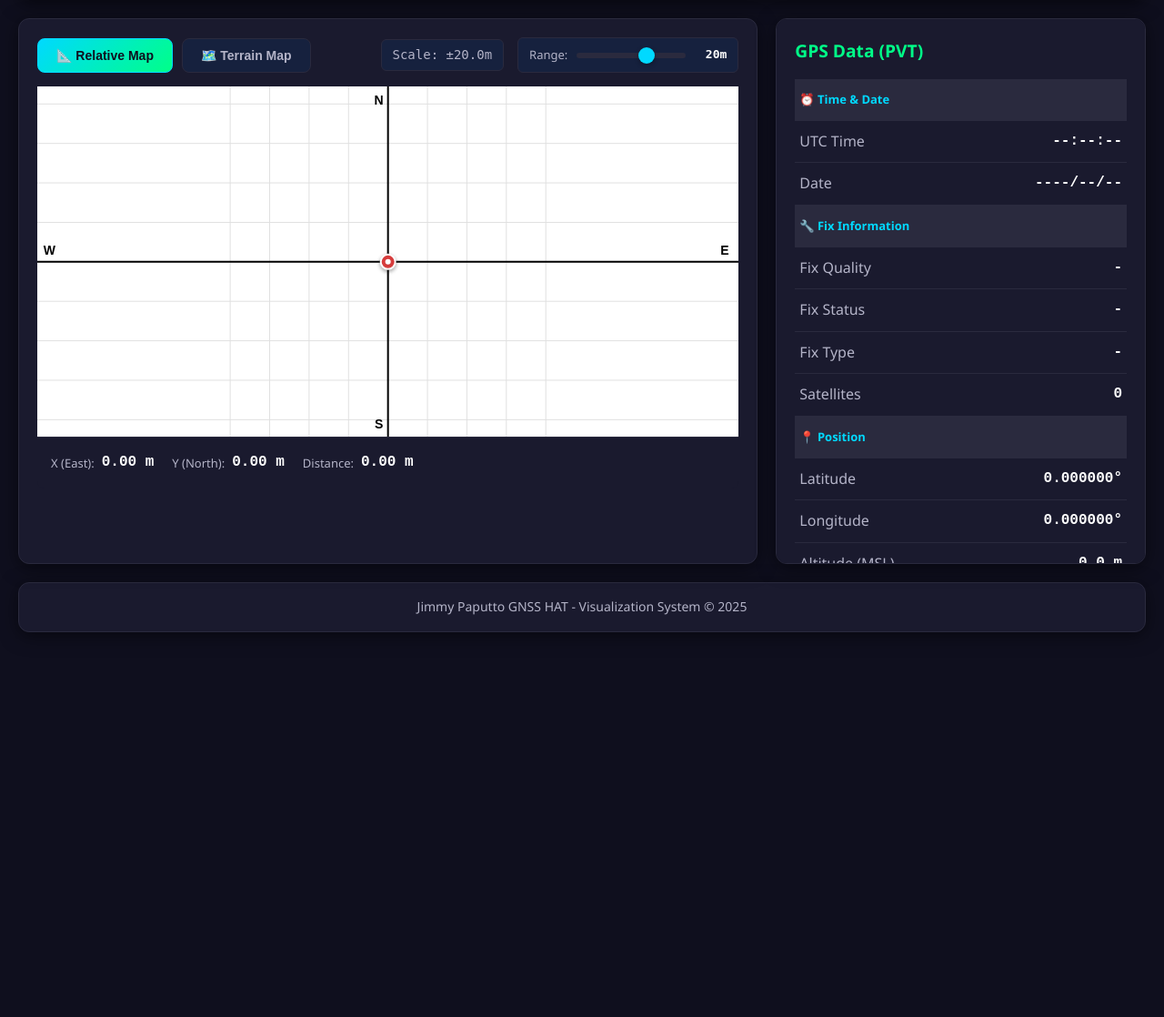
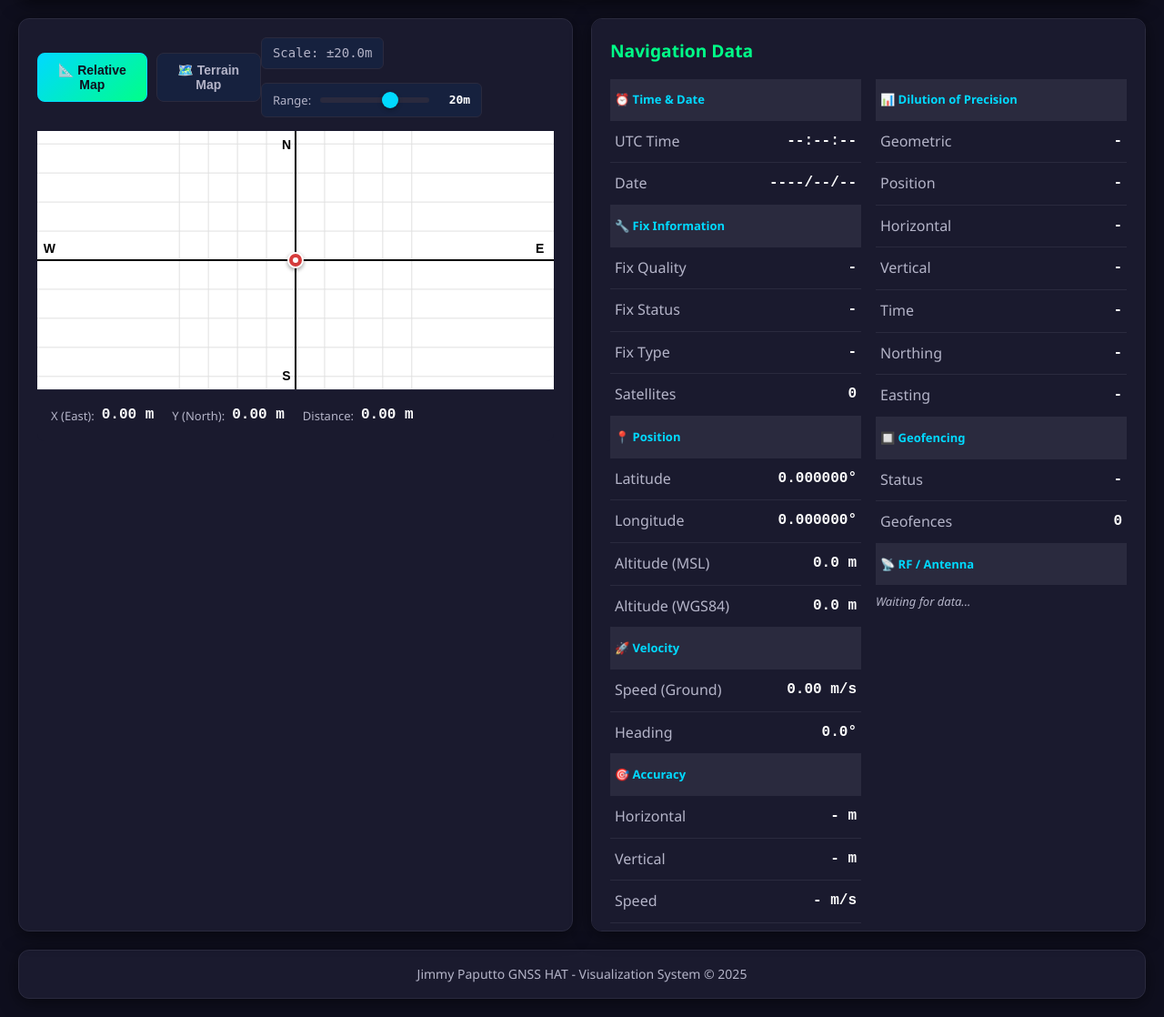
Before and after one commit to jimmypaputto/GnssHat, a Flask app: page / in a window 1280 px wide. Shown: the part 113-1231 px from the top of the page at 91% size. Before the commit the page ends 808 px from the top, so only its background shows below. Run offline with Flask 3, Linux system fonts and the light colour scheme; parts of the project's set-up code (start-up, migrations or seed data) failed here and were passed over; some libraries are stand-ins or nearby versions.

Commit message:
add full navigation data to frontend

```diff
--- a/examples/Visualization/app.py
+++ b/examples/Visualization/app.py
@@ -215,9 +215,10 @@
     if pvt.date and pvt.date.valid:
         date = f"{pvt.date.year:04d}-{pvt.date.month:02d}-{pvt.date.day:02d}"
 
-    return {
+    pvt_data = {
         'latitude': float(pvt.latitude),
         'longitude': float(pvt.longitude),
+        'altitude': float(pvt.altitude),
         'altitude_msl': float(pvt.altitude_msl),
         'speed_over_ground': float(pvt.speed_over_ground),
         'heading': float(pvt.heading),
@@ -232,6 +233,75 @@
         'vertical_accuracy': float(pvt.vertical_accuracy),
         'speed_accuracy': float(pvt.speed_accuracy),
         'heading_accuracy': float(pvt.heading_accuracy),
+    }
+
+    return pvt_data
+
+
+def nav_to_full_data(nav):
+    """Serialize full Navigation object (DOP, Geofencing, RF Blocks) for native mode"""
+    from jimmypaputto import gnsshat
+
+    dop = nav.dop
+    dop_data = {
+        'geometric': float(dop.geometric),
+        'position': float(dop.position),
+        'time': float(dop.time),
+        'vertical': float(dop.vertical),
+        'horizontal': float(dop.horizontal),
+        'northing': float(dop.northing),
+        'easting': float(dop.easting),
+    }
+
+    geofencing_nav = nav.geofencing.nav
+    geofencing_status_map = {
+        int(gnsshat.GeofencingStatus.NOT_AVAILABLE): "Not Available",
+        int(gnsshat.GeofencingStatus.ACTIVE): "Active",
+    }
+    geofencing_data = {
+        'status': geofencing_status_map.get(geofencing_nav.status, "Unknown"),
+        'number_of_geofences': int(geofencing_nav.number_of_geofences),
+    }
+
+    jamming_map = {
+        int(gnsshat.JammingState.UNKNOWN): "Unknown",
+        int(gnsshat.JammingState.OK_NO_SIGNIFICANT_JAMMING): "OK",
+        int(gnsshat.JammingState.WARNING_INTERFERENCE_VISIBLE_BUT_FIX_OK): "Warning",
+        int(gnsshat.JammingState.CRITICAL_INTERFERENCE_VISIBLE_AND_NO_FIX): "Critical",
+    }
+    antenna_status_map = {
+        int(gnsshat.AntennaStatus.INIT): "Init",
+        int(gnsshat.AntennaStatus.DONT_KNOW): "Unknown",
+        int(gnsshat.AntennaStatus.OK): "OK",
+        int(gnsshat.AntennaStatus.SHORT): "Short",
+        int(gnsshat.AntennaStatus.OPEN): "Open",
+    }
+    antenna_power_map = {
+        int(gnsshat.AntennaPower.OFF): "Off",
+        int(gnsshat.AntennaPower.ON): "On",
+        int(gnsshat.AntennaPower.DONT_KNOW): "Unknown",
+    }
+    band_map = {
+        int(gnsshat.RfBand.L1): "L1",
+        int(gnsshat.RfBand.L2_OR_L5): "L2/L5",
+    }
+
+    rf_blocks_data = []
+    for rf in nav.rf_blocks:
+        rf_blocks_data.append({
+            'band': band_map.get(rf.id, "Unknown"),
+            'jamming_state': jamming_map.get(rf.jamming_state, "Unknown"),
+            'antenna_status': antenna_status_map.get(rf.antenna_status, "Unknown"),
+            'antenna_power': antenna_power_map.get(rf.antenna_power, "Unknown"),
+            'noise_per_ms': int(rf.noise_per_ms),
+            'agc_monitor': float(rf.agc_monitor),
+            'cw_suppression': float(rf.cw_interference_suppression_level),
+        })
+
+    return {
+        'dop': dop_data,
+        'geofencing': geofencing_data,
+        'rf_blocks': rf_blocks_data,
     }
 
 
@@ -270,6 +340,13 @@
                 'offset_y': y_offset,
                 'has_reference': gps_state['reference_position'] is not None
             }
+
+            # Add full navigation data (DOP, Geofencing, RF) for native mode
+            try:
+                extra = nav_to_full_data(nav)
+                data.update(extra)
+            except Exception as e:
+                print(f"Error serializing extra nav data: {e}")
 
             gps_state['current_data'] = data
             socketio.emit('gps_update', data, namespace='/')
@@ -380,7 +457,7 @@
 @app.route('/')
 def index():
     """Serve main page"""
-    return render_template('index.html')
+    return render_template('index.html', mode=RUN_MODE)
 
 
 @app.route('/api/status')
--- a/examples/Visualization/static/css/style.css
+++ b/examples/Visualization/static/css/style.css
@@ -150,7 +150,7 @@
 /* Main Content */
 .main-content {
     display: grid;
-    grid-template-columns: 2fr 1fr;
+    grid-template-columns: 1fr 1fr;
     gap: 20px;
 }
 
@@ -441,13 +441,77 @@
     border-radius: 12px;
     box-shadow: 0 4px 20px var(--shadow);
     border: 1px solid var(--border-color);
-    max-height: 600px;
+    max-height: 85vh;
     overflow-y: auto;
 }
 
 .data-header {
     margin-bottom: 15px;
 }
+
+/* Two-column layout for native mode */
+.data-content.two-columns {
+    display: grid;
+    grid-template-columns: 1fr 1fr;
+    gap: 16px;
+    align-items: start;
+}
+
+.data-column {
+    min-width: 0;
+}
+
+/* RF Block cards */
+.rf-block-card {
+    background: var(--bg-card);
+    border: 1px solid var(--border-color);
+    border-radius: 8px;
+    padding: 10px 12px;
+    margin-bottom: 8px;
+}
+
+.rf-block-card:last-child {
+    margin-bottom: 0;
+}
+
+.rf-block-header {
+    color: var(--accent-cyan);
+    font-weight: 600;
+    font-size: 13px;
+    margin-bottom: 6px;
+    padding-bottom: 4px;
+    border-bottom: 1px solid var(--border-color);
+}
+
+.rf-block-row {
+    display: flex;
+    justify-content: space-between;
+    padding: 3px 0;
+    font-size: 13px;
+}
+
+.rf-block-label {
+    color: var(--text-secondary);
+}
+
+.rf-block-value {
+    color: var(--text-primary);
+    font-family: 'Courier New', monospace;
+    font-weight: 600;
+}
+
+.rf-no-data {
+    color: var(--text-secondary);
+    font-size: 13px;
+    padding: 8px 0;
+    font-style: italic;
+}
+
+/* Jamming state colors */
+.jamming-ok { color: var(--accent-green); }
+.jamming-warning { color: var(--accent-yellow); }
+.jamming-critical { color: var(--accent-red); }
+.jamming-unknown { color: var(--text-secondary); }
 
 .data-header h2 {
     color: var(--accent-green);
--- a/examples/Visualization/static/js/map.js
+++ b/examples/Visualization/static/js/map.js
@@ -408,9 +408,97 @@
     updateDataField('data-latitude', `${pvt.latitude.toFixed(7)}°`);
     updateDataField('data-longitude', `${pvt.longitude.toFixed(7)}°`);
     updateDataField('data-altitude-msl', `${pvt.altitude_msl.toFixed(1)} m`);
-    updateDataField('data-hdop', `${pvt.hdop.toFixed(2)}`);
     updateDataField('data-speed', `${pvt.speed_over_ground.toFixed(2)} m/s`);
     updateDataField('data-heading', `${pvt.heading.toFixed(1)}°`);
+
+    // Native mode: extra fields
+    if (window.APP_MODE === 'native') {
+        // HDOP from DOP object (not pvt)
+        if (data.dop) {
+            updateDataField('data-hdop', data.dop.horizontal.toFixed(2));
+            updateDataField('data-gdop', data.dop.geometric.toFixed(2));
+            updateDataField('data-pdop', data.dop.position.toFixed(2));
+            updateDataField('data-vdop', data.dop.vertical.toFixed(2));
+            updateDataField('data-tdop', data.dop.time.toFixed(2));
+            updateDataField('data-ndop', data.dop.northing.toFixed(2));
+            updateDataField('data-edop', data.dop.easting.toFixed(2));
+        }
+
+        // Altitude WGS84
+        if (pvt.altitude !== undefined) {
+            updateDataField('data-altitude', `${pvt.altitude.toFixed(1)} m`);
+        }
+
+        // Accuracy
+        if (pvt.horizontal_accuracy !== undefined) {
+            updateDataField('data-hacc', `${pvt.horizontal_accuracy.toFixed(2)} m`);
+            updateDataField('data-vacc', `${pvt.vertical_accuracy.toFixed(2)} m`);
+            updateDataField('data-sacc', `${pvt.speed_accuracy.toFixed(2)} m/s`);
+            updateDataField('data-headacc', `${pvt.heading_accuracy.toFixed(1)}°`);
+        }
+
+        // Geofencing
+        if (data.geofencing) {
+            updateDataField('data-geo-status', data.geofencing.status);
+            updateDataField('data-geo-count', data.geofencing.number_of_geofences);
+        }
+
+        // RF Blocks
+        if (data.rf_blocks) {
+            updateRfBlocks(data.rf_blocks);
+        }
+    } else {
+        // TTY mode: HDOP from pvt
+        updateDataField('data-hdop', `${pvt.hdop.toFixed(2)}`);
+    }
+}
+
+function updateRfBlocks(rfBlocks) {
+    const container = document.getElementById('rf-blocks-container');
+    if (!container) return;
+
+    if (!rfBlocks || rfBlocks.length === 0) {
+        container.innerHTML = '<p class="rf-no-data">No RF data</p>';
+        return;
+    }
+
+    let html = '';
+    for (const rf of rfBlocks) {
+        const jammingClass = rf.jamming_state === 'OK' ? 'jamming-ok'
+            : rf.jamming_state === 'Warning' ? 'jamming-warning'
+            : rf.jamming_state === 'Critical' ? 'jamming-critical'
+            : 'jamming-unknown';
+
+        html += `
+        <div class="rf-block-card">
+            <div class="rf-block-header">Band: ${rf.band}</div>
+            <div class="rf-block-row">
+                <span class="rf-block-label">Jamming</span>
+                <span class="rf-block-value ${jammingClass}">${rf.jamming_state}</span>
+            </div>
+            <div class="rf-block-row">
+                <span class="rf-block-label">Antenna</span>
+                <span class="rf-block-value">${rf.antenna_status}</span>
+            </div>
+            <div class="rf-block-row">
+                <span class="rf-block-label">Power</span>
+                <span class="rf-block-value">${rf.antenna_power}</span>
+            </div>
+            <div class="rf-block-row">
+                <span class="rf-block-label">Noise/ms</span>
+                <span class="rf-block-value">${rf.noise_per_ms}</span>
+            </div>
+            <div class="rf-block-row">
+                <span class="rf-block-label">AGC</span>
+                <span class="rf-block-value">${rf.agc_monitor.toFixed(1)}%</span>
+            </div>
+            <div class="rf-block-row">
+                <span class="rf-block-label">CW Supp.</span>
+                <span class="rf-block-value">${rf.cw_suppression.toFixed(1)} dB</span>
+            </div>
+        </div>`;
+    }
+    container.innerHTML = html;
 }
 
 function updateDataField(id, value) {
--- a/examples/Visualization/templates/index.html
+++ b/examples/Visualization/templates/index.html
@@ -95,15 +95,16 @@
                 </div>
             </div>
 
-            <!-- Right side: Data table -->
+            <!-- Right side: Data panel -->
             <div class="data-container">
                 <div class="data-header">
-                    <h2>GPS Data (PVT)</h2>
+                    <h2>{% if mode == 'native' %}Navigation Data{% else %}GPS Data (PVT){% endif %}</h2>
                 </div>
-                <div class="data-content">
+                <div class="data-content {% if mode == 'native' %}two-columns{% endif %}">
+                    <!-- Column 1: PVT -->
+                    <div class="data-column">
                     <table class="data-table">
                         <tbody>
-                            <!-- Time & Date -->
                             <tr class="section-header">
                                 <td colspan="2">⏰ Time & Date</td>
                             </tr>
@@ -116,7 +117,6 @@
                                 <td class="data-value" id="data-date">----/--/--</td>
                             </tr>
 
-                            <!-- Fix Information -->
                             <tr class="section-header">
                                 <td colspan="2">🔧 Fix Information</td>
                             </tr>
@@ -137,7 +137,6 @@
                                 <td class="data-value" id="data-satellites">0</td>
                             </tr>
 
-                            <!-- Position -->
                             <tr class="section-header">
                                 <td colspan="2">📍 Position</td>
                             </tr>
@@ -153,12 +152,18 @@
                                 <td class="data-label">Altitude (MSL)</td>
                                 <td class="data-value" id="data-altitude-msl">0.0 m</td>
                             </tr>
+                            {% if mode == 'native' %}
+                            <tr>
+                                <td class="data-label">Altitude (WGS84)</td>
+                                <td class="data-value" id="data-altitude">0.0 m</td>
+                            </tr>
+                            {% else %}
                             <tr>
                                 <td class="data-label">HDOP</td>
                                 <td class="data-value" id="data-hdop">0.0</td>
                             </tr>
+                            {% endif %}
 
-                            <!-- Velocity -->
                             <tr class="section-header">
                                 <td colspan="2">🚀 Velocity</td>
                             </tr>
@@ -170,8 +175,91 @@
                                 <td class="data-label">Heading</td>
                                 <td class="data-value" id="data-heading">0.0°</td>
                             </tr>
+
+                            {% if mode == 'native' %}
+                            <tr class="section-header">
+                                <td colspan="2">🎯 Accuracy</td>
+                            </tr>
+                            <tr>
+                                <td class="data-label">Horizontal</td>
+                                <td class="data-value" id="data-hacc">- m</td>
+                            </tr>
+                            <tr>
+                                <td class="data-label">Vertical</td>
+                                <td class="data-value" id="data-vacc">- m</td>
+                            </tr>
+                            <tr>
+                                <td class="data-label">Speed</td>
+                                <td class="data-value" id="data-sacc">- m/s</td>
+                            </tr>
+                            <tr>
+                                <td class="data-label">Heading</td>
+                                <td class="data-value" id="data-headacc">-°</td>
+                            </tr>
+                            {% endif %}
                         </tbody>
                     </table>
+                    </div>
+
+                    {% if mode == 'native' %}
+                    <!-- Column 2: DOP + Geofencing + RF -->
+                    <div class="data-column">
+                    <table class="data-table">
+                        <tbody>
+                            <tr class="section-header">
+                                <td colspan="2">📊 Dilution of Precision</td>
+                            </tr>
+                            <tr>
+                                <td class="data-label">Geometric</td>
+                                <td class="data-value" id="data-gdop">-</td>
+                            </tr>
+                            <tr>
+                                <td class="data-label">Position</td>
+                                <td class="data-value" id="data-pdop">-</td>
+                            </tr>
+                            <tr>
+                                <td class="data-label">Horizontal</td>
+                                <td class="data-value" id="data-hdop">-</td>
+                            </tr>
+                            <tr>
+                                <td class="data-label">Vertical</td>
+                                <td class="data-value" id="data-vdop">-</td>
+                            </tr>
+                            <tr>
+                                <td class="data-label">Time</td>
+                                <td class="data-value" id="data-tdop">-</td>
+                            </tr>
+                            <tr>
+                                <td class="data-label">Northing</td>
+                                <td class="data-value" id="data-ndop">-</td>
+                            </tr>
+                            <tr>
+                                <td class="data-label">Easting</td>
+                                <td class="data-value" id="data-edop">-</td>
+                            </tr>
+
+                            <tr class="section-header">
+                                <td colspan="2">🔲 Geofencing</td>
+                            </tr>
+                            <tr>
+                                <td class="data-label">Status</td>
+                                <td class="data-value" id="data-geo-status">-</td>
+                            </tr>
+                            <tr>
+                                <td class="data-label">Geofences</td>
+                                <td class="data-value" id="data-geo-count">0</td>
+                            </tr>
+
+                            <tr class="section-header">
+                                <td colspan="2">📡 RF / Antenna</td>
+                            </tr>
+                        </tbody>
+                    </table>
+                    <div id="rf-blocks-container">
+                        <p class="rf-no-data">Waiting for data...</p>
+                    </div>
+                    </div>
+                    {% endif %}
                 </div>
             </div>
         </div>
@@ -181,6 +269,9 @@
         </footer>
     </div>
 
+    <script>
+        window.APP_MODE = '{{ mode }}';
+    </script>
     <script src="{{ url_for('static', filename='js/map.js') }}"></script>
 </body>
 </html>
```
